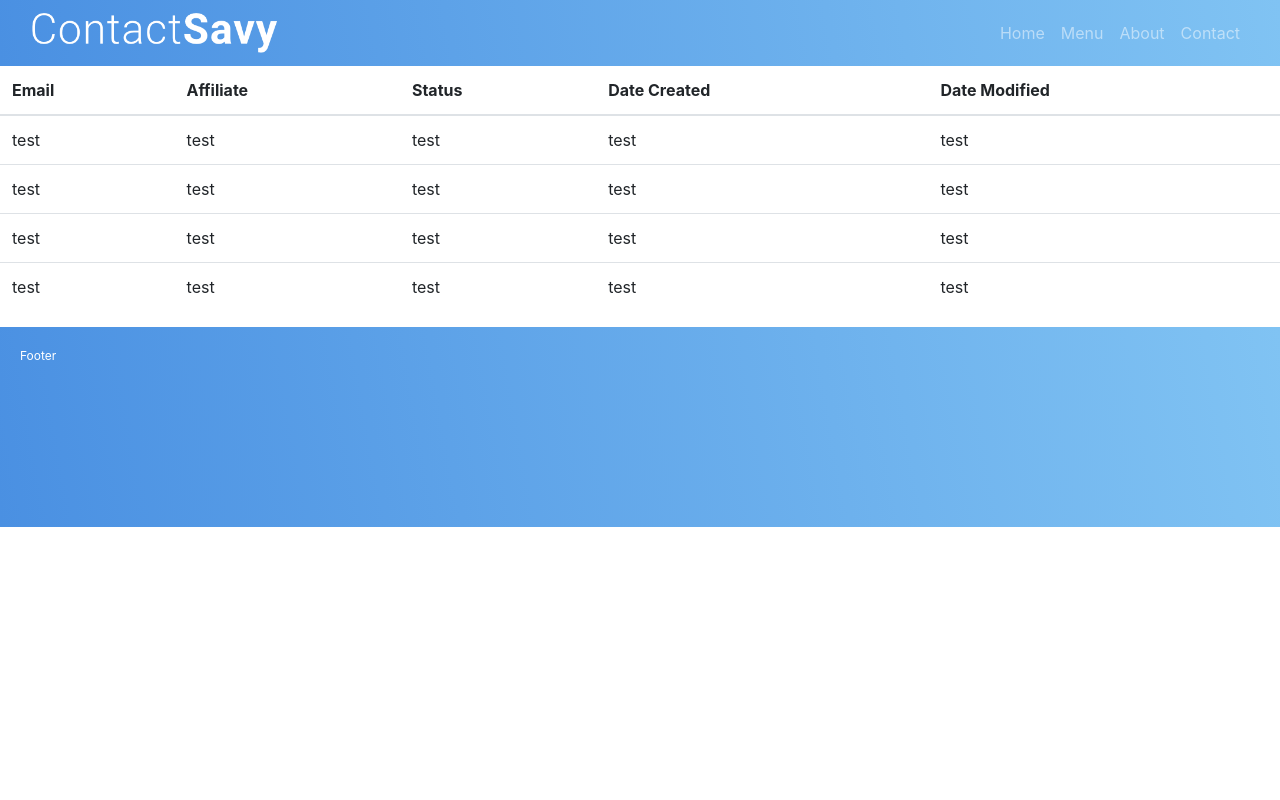
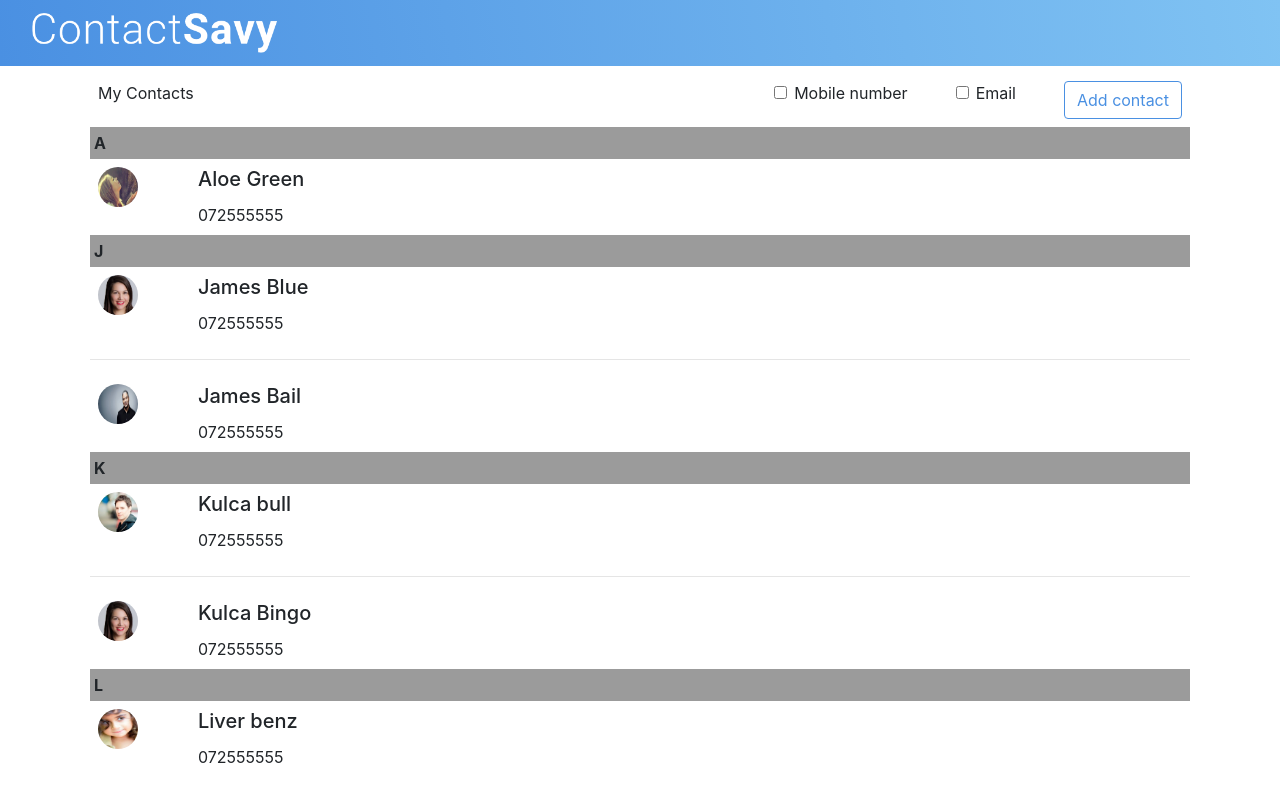
Before and after one commit to Jonathan-Baloyi/ContactSavvyApp, an Angular app: page /home in a window 1280 px wide. Built offline with nearby package versions, Linux system fonts and the light colour scheme.

Commit message:
Another commit

```diff
--- a/src/app/app.module.ts
+++ b/src/app/app.module.ts
@@ -8,6 +8,7 @@ import { NavbarComponent } from './components/core/navbar/navbar.component';
 import { FooterComponent } from './components/core/footer/footer.component';
 import { ContainerComponent } from './components/core/container/container.component';
 import { ContactsListComponent } from './components/core/contacts-list/contacts-list.component';
+import { AlphabetFilterPipe } from './utils/alphabet-filter.pipe';
 
 @NgModule({
   declarations: [
@@ -16,7 +17,8 @@ import { ContactsListComponent } from './components/core/contacts-list/contacts-
     NavbarComponent,
     FooterComponent,
     ContainerComponent,
-    ContactsListComponent
+    ContactsListComponent,
+    AlphabetFilterPipe
   ],
   imports: [
     BrowserModule,
--- a/src/app/components/core/contacts-list/contacts-list.component.html
+++ b/src/app/components/core/contacts-list/contacts-list.component.html
@@ -1,25 +1,65 @@
 <div>
-  <table class="table">
-    <thead>
-      <tr class="table-row-font">
-        <th>Email</th>
-        <th>Affiliate</th>
-        <th>Status</th>
-        <th>Date Created</th>
-        <th>Date Modified</th>
-      </tr>
-    </thead>
-    <tbody>
-      <tr
-        *ngFor="let contact of contacts"
-        class="table-row-font table-hyperlink"
+  <div class="d-flex pt-2">
+    <div class="p-2">My Contacts</div>
+    <div class="ml-auto p-2">
+      <div class="d-flex justify-content-between">
+        <div class="pr-5">
+          <div class="form-check">
+            <input
+              class="form-check-input"
+              type="checkbox"
+              value=""
+              id="flexCheckDefault"
+            />
+            <label class="form-check-label" for="flexCheckDefault">
+              Mobile number
+            </label>
+          </div>
+        </div>
+        <div class="pr-5">
+          <div class="form-check">
+            <input
+              class="form-check-input"
+              type="checkbox"
+              value=""
+              id="flexCheckDefault"
+            />
+            <label class="form-check-label" for="flexCheckDefault">
+              Email
+            </label>
+          </div>
+        </div>
+        <div>
+          <button type="button" class="btn btn-outline-primary">
+            Add contact
+          </button>
+        </div>
+      </div>
+    </div>
+  </div>
+  <div>
+    <div *ngFor="let letter of alphabetList.sort()">
+      <div class="heading-bg p-1">{{ letter }}</div>
+      <div
+        *ngFor="
+          let contact of contacts | alphabetFilter: letter;
+          let lastItem = last
+        "
       >
-        <td>test</td>
-        <td>test</td>
-        <td>test</td>
-        <td>test</td>
-        <td>test</td>
-      </tr>
-    </tbody>
-  </table>
+        <div class="p-2">
+          <img
+            [src]="contact.imageUrl"
+            class="list-image float-left rounded-circle"
+          />
+          <div class="message">
+            <h5 class="card-title">{{ contact.name }}</h5>
+            <p class="card-text">
+              {{ contact.mobile }}
+            </p>
+          </div>
+        </div>
+        <hr *ngIf="!lastItem" />
+      </div>
+    </div>
+  </div>
 </div>
--- a/src/app/components/core/contacts-list/contacts-list.component.ts
+++ b/src/app/components/core/contacts-list/contacts-list.component.ts
@@ -10,13 +10,25 @@ import { ContactService } from 'src/app/services/contact.service';
 export class ContactsListComponent implements OnInit {
 
   contacts: IContact[] = [];
+  alphabetList: String[] = [];
   constructor(private contactService: ContactService) { }
 
   ngOnInit(): void {
 
     this.contactService.getContacts().subscribe(val => {
       this.contacts = val;
+      this.extractFirstLetters(this.contacts);
     });
   }
 
+  extractFirstLetters(contacts: IContact[]) {
+    contacts.forEach(item => {
+      const firstLetter = item.name.charAt(0);
+      console.log(firstLetter);
+
+      if (this.alphabetList.indexOf(firstLetter) == -1) {
+        this.alphabetList.push(firstLetter);
+      }
+    })
+  }
 }
--- a/src/app/components/core/home/home.component.html
+++ b/src/app/components/core/home/home.component.html
@@ -2,4 +2,4 @@
 
 <app-container></app-container>
 
-<app-footer></app-footer>
+<!-- <app-footer></app-footer> -->
--- a/src/app/sass/contacts-list.scss
+++ b/src/app/sass/contacts-list.scss
@@ -0,0 +1,26 @@
+.btn-outline-primary {
+  color: $blue-color;
+  border-color: $blue-color;
+}
+
+.btn-outline-primary:hover{
+  background-color: $blue-color;
+}
+
+.heading-bg{
+  background-color: $light-grey-color;
+  font-weight: bold;
+}
+
+.message {
+  padding-left: 100px;
+
+  &::after {
+    clear: both;
+  }
+}
+
+.list-image{
+  width: 40px;
+  height: 40px;
+}
--- a/src/app/sass/container.scss
+++ b/src/app/sass/container.scss
@@ -1,3 +1,12 @@
 .container-component{
   margin-top: 65px;
+  margin-left: 90px;
+  margin-right: 90px;
 }
+
+@media only screen and (max-width: $mobile-width) {
+  .container-component{
+    margin-left: 0px;
+    margin-right: 0px;
+  }
+}
--- a/src/app/sass/variables.scss
+++ b/src/app/sass/variables.scss
@@ -5,3 +5,6 @@ $ab-white-color: #ffffff;
 $ab-red-color:  #ff5733 ;
 $font-size: 12px;
 $mobile-width: 600px;
+$blue-color:#4A90E2;
+$dark-grey-color:  #4A4A4A;
+$light-grey-color: #9B9B9B;
--- a/src/app/services/contact.service.ts
+++ b/src/app/services/contact.service.ts
@@ -7,43 +7,55 @@ export class ContactService {
   constructor() { }
 
   public getContacts(): Observable<IContact[]> {
-    const homeMenuItem: IContact = {
-      name: 'Home',
-      link: '/home',
-      data: null,
-      isCurrent: false,
-      isDisabled: false
+    const user1: IContact = {
+      name: 'James Blue',
+      imageUrl: "assets/user1.jpg",
+      email: "test@test.com",
+      mobile: "072555555"
     };
 
-    const menuMenuItem: IContact = {
-      name: 'Menu',
-      link: '/menu',
-      data: null,
-      isCurrent: false,
-      isDisabled: false
+    const user2: IContact = {
+      name: 'James Bail',
+      imageUrl: "assets/user2.jpg",
+      email: "test@test.com",
+      mobile: "072555555"
     };
 
-    const aboutMenuItem: IContact = {
-      name: 'About',
-      link: '/about',
-      data: null,
-      isCurrent: false,
-      isDisabled: false
+    const user3: IContact = {
+      name: 'Aloe Green',
+      imageUrl: "assets/user3.jpg",
+      email: "test@test.com",
+      mobile: "072555555"
     };
 
-    const contactMenuItem: IContact = {
-      name: 'Contact',
-      link: '/contact',
-      data: null,
-      isCurrent: false,
-      isDisabled: false
+    const user4: IContact = {
+      name: 'Liver benz',
+      imageUrl: "assets/user4.jpg",
+      email: "test@test.com",
+      mobile: "072555555"
+    };
+
+    const user5: IContact = {
+      name: 'Kulca bull',
+      imageUrl: "assets/user5.jpg",
+      email: "test@test.com",
+      mobile: "072555555"
+    };
+
+    const user6: IContact = {
+      name: 'Kulca Bingo',
+      imageUrl: "assets/user1.jpg",
+      email: "test@test.com",
+      mobile: "072555555"
     };
 
     const menuItems: IContact[] = [];
-    menuItems.push(homeMenuItem);
-    menuItems.push(menuMenuItem);
-    menuItems.push(aboutMenuItem);
-    menuItems.push(contactMenuItem);
+    menuItems.push(user1);
+    menuItems.push(user2);
+    menuItems.push(user3);
+    menuItems.push(user4);
+    menuItems.push(user5);
+    menuItems.push(user6);
 
     const res: Observable<IContact[]> = of(menuItems);
     return res;
--- a/src/app/services/menu.service.ts
+++ b/src/app/services/menu.service.ts
@@ -39,11 +39,12 @@ export class MenuService {
       isDisabled: false
     };
 
+    /* Incase menu items are required in the future, we'll just uncomment the following code */
     const menuItems: IMenu[] = [];
-    menuItems.push(homeMenuItem);
-    menuItems.push(menuMenuItem);
-    menuItems.push(aboutMenuItem);
-    menuItems.push(contactMenuItem);
+    // menuItems.push(homeMenuItem);
+    // menuItems.push(menuMenuItem);
+    // menuItems.push(aboutMenuItem);
+    // menuItems.push(contactMenuItem);
 
     const res: Observable<IMenu[]> = of(menuItems);
     return res;
--- /dev/null
+++ b/src/app/utils/alphabet-filter.pipe.ts
@@ -0,0 +1,17 @@
+import { Pipe, PipeTransform } from '@angular/core';
+import { IContact } from '../models/IContact';
+
+@Pipe({
+  name: 'alphabetFilter',
+  pure: false
+})
+
+export class AlphabetFilterPipe implements PipeTransform {
+  transform(items: IContact[], filter: string): any {
+    if (!items || !filter) {
+      return items;
+    }
+
+    return items.filter(item => item.name.startsWith(filter));
+  }
+}
```
Also changed, not shown: src/app/models/IContact.ts (+3 -4 lines).
